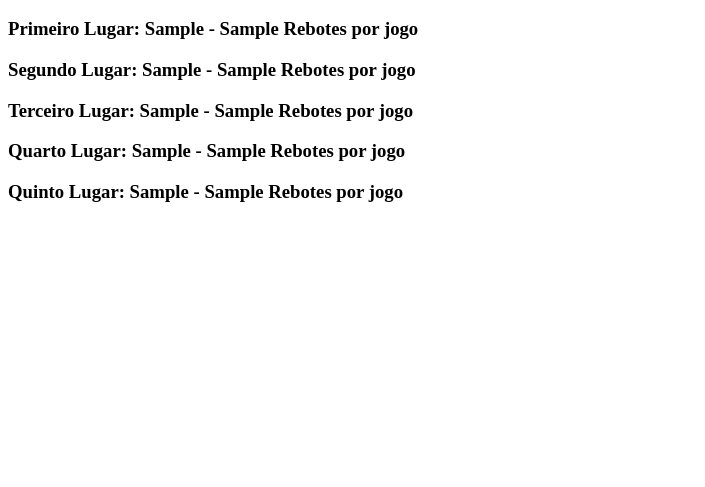
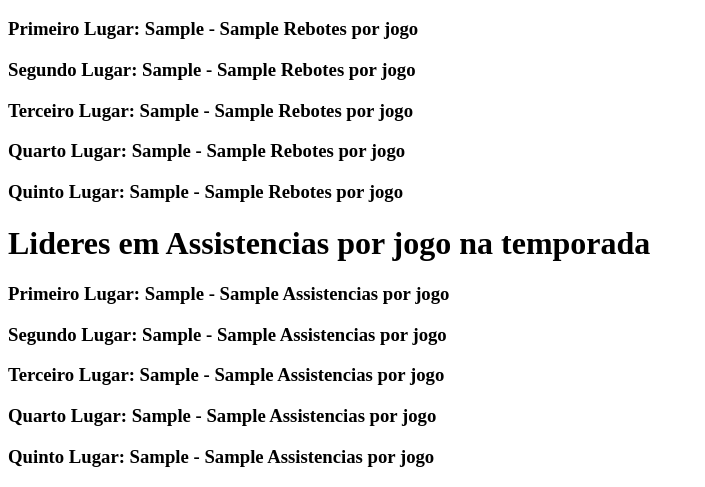
Before and after one commit to cristiansuzuki/sports-feed, a Django app: template templates/index.html in a window 1280 px wide. Shown: the part 313-800 px from the top of the page, without its empty margins (0-705 px from the left). Run offline with Django 5.2, Linux system fonts and the light colour scheme; the template is opened without the code that fills it: most values are stand-ins (such as "Sample title", 1, 10 or a date in 2020).

Commit message:
creating assist view

```diff
--- a/templates/index.html
+++ b/templates/index.html
@@ -4,8 +4,8 @@
     </head>
     <body>
         {% csrf_token %}
-        <h1>Lideres em Pontos por Jogo na temporada</h1>
         <div>
+            <h1>Lideres em Pontos por Jogo na temporada</h1>
             <h3>Primeiro Lugar: {{ jogador.0 }} - {{ jogador.1 }} Pontos por Jogo</h3>
 
             <h3>Segundo Lugar: {{ jogador1.0 }} - {{ jogador1.1 }} Pontos por Jogo</h3>
@@ -17,12 +17,23 @@
             <h3>Quinto Lugar: {{ jogador4.0 }} - {{ jogador4.1 }} Pontos por Jogo</h3>
         </div>
 
-        <h1> Lideres em Rebotes por jogo na temporada</h1>
         <div>
+            <h1> Lideres em Rebotes por jogo na temporada</h1>
             <h3>Primeiro Lugar: {{ jogador_reb.0 }} - {{ jogador_reb.1 }} Rebotes por jogo</h3>
             <h3>Segundo Lugar: {{ jogador_reb1.0 }} - {{ jogador_reb1.1 }} Rebotes por jogo</h3>
             <h3>Terceiro Lugar: {{ jogador_reb2.0 }} - {{ jogador_reb2.1 }} Rebotes por jogo</h3>
             <h3>Quarto Lugar: {{ jogador_reb3.0 }} - {{ jogador_reb3.1 }} Rebotes por jogo</h3>
             <h3>Quinto Lugar: {{ jogador_reb4.0 }} - {{ jogador_reb4.1 }} Rebotes por jogo</h3>
+        </div>
+
+        <div>
+            <h1> Lideres em Assistencias por jogo na temporada</h1>
+            <h3>Primeiro Lugar: {{ jogador_assist.0 }} - {{ jogador_assist.1 }} Assistencias por jogo</h3>
+            <h3>Segundo Lugar: {{ jogador_assist1.0 }} - {{ jogador_assist1.1 }} Assistencias por jogo</h3>
+            <h3>Terceiro Lugar: {{ jogador_assist2.0 }} - {{ jogador_assist2.1 }} Assistencias por jogo</h3>
+            <h3>Quarto Lugar: {{ jogador_assist3.0 }} - {{ jogador_assist3.1 }} Assistencias por jogo</h3>
+            <h3>Quinto Lugar: {{ jogador_assist4.0 }} - {{ jogador_assist4.1 }} Assistencias por jogo</h3>
+        </div>
+
     </body>
 </html>
```
Also changed, not shown: sports_feed/views.py (+14 -1 lines).
